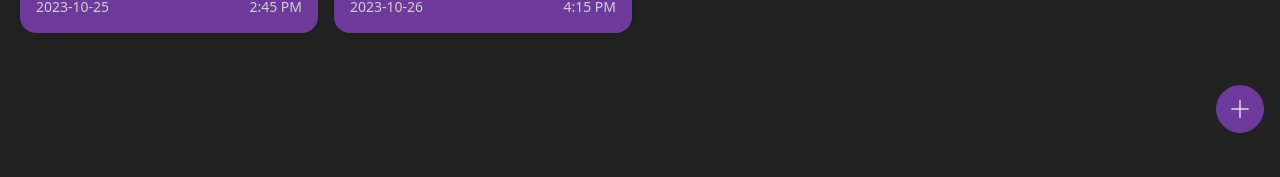
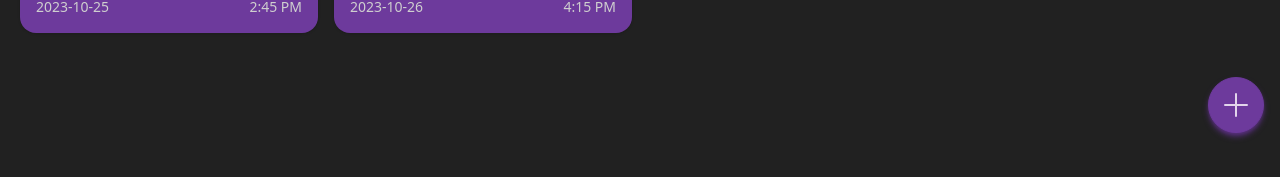
Before and after one commit to samilalghiffary/note-wizard, a React (Vite) app in the folder frontend/: page /notes in a window 1280 px wide. Shown: the part 651-828 px from the top of the page. Built offline with nearby package versions, Linux system fonts and the light colour scheme.

Commit message:
refactor: Added shadow for better visibility

```diff
--- a/frontend/src/pages/notes/components/FloatingButton.jsx
+++ b/frontend/src/pages/notes/components/FloatingButton.jsx
@@ -3,13 +3,16 @@ import { BsPlusLg, BsXLg } from 'react-icons/bs';
 const FloatingButton = ({ isAddNote, onAddNoteHandler }) => {
   return (
     <div className="fixed bottom-4 right-4">
-      <button onClick={onAddNoteHandler} className="btn btn-circle btn-secondary w-12 h-12">
+      <button
+        onClick={onAddNoteHandler}
+        className="btn btn-circle btn-secondary shadow-md shadow-secondary-focus w-14 h-14"
+      >
         <label className={`swap swap-rotate ${!isAddNote ? 'swap-active' : ''}`}>
           <div className="swap-on">
-            <BsPlusLg className="w-6 h-6" />
+            <BsPlusLg className="w-8 h-8 " />
           </div>
           <div className="swap-off">
-            <BsXLg className="w-6 h-6" />
+            <BsXLg className="w-8 h-8" />
           </div>
         </label>
       </button>
```
